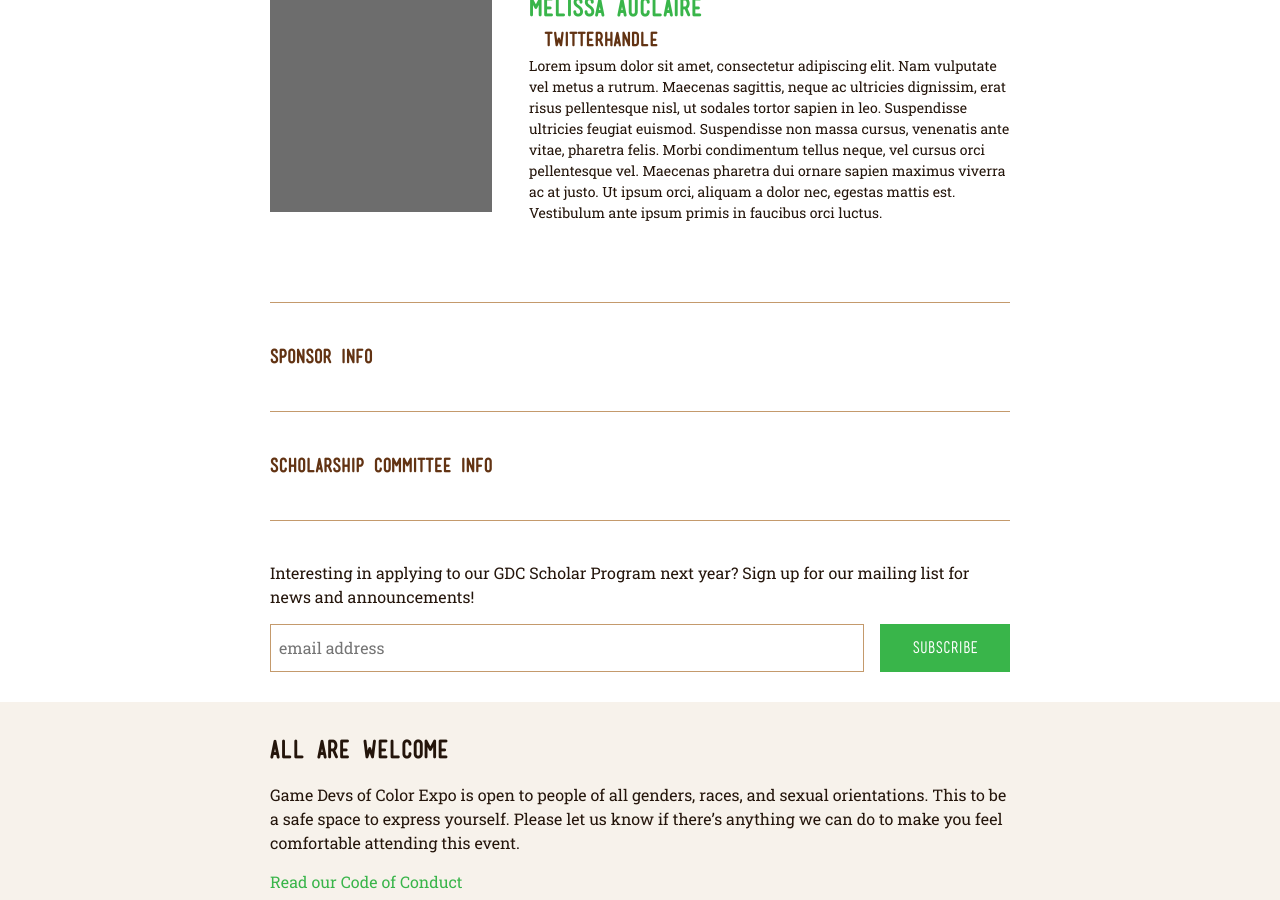
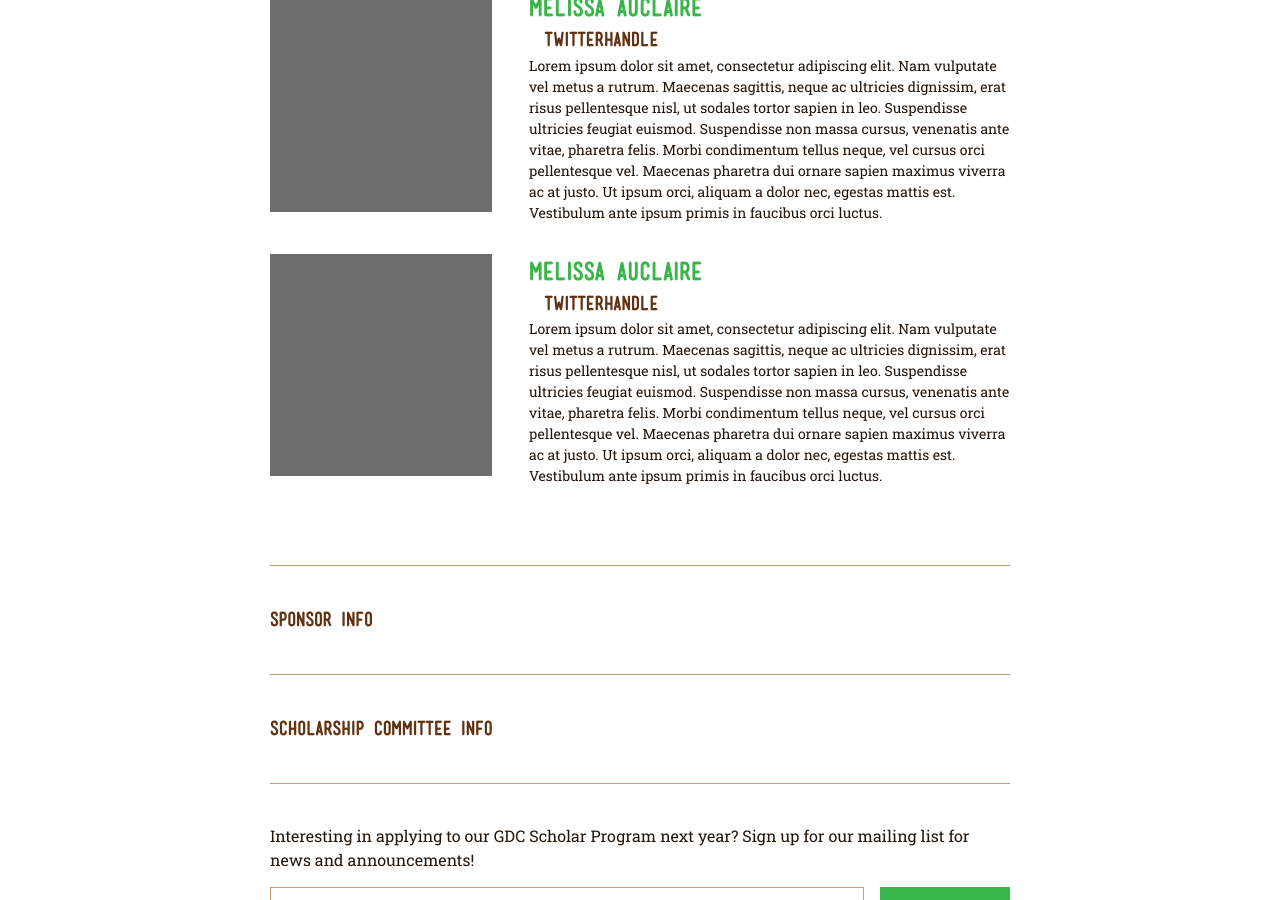
Before and after one commit to BrooklynGamery/gdocexpo, a Jekyll site: the page built from scholars/index.html, in a window 1280 px wide and 900 px high, scrolled down 358 px. Built offline with Jekyll 4.4.1, drawn with Linux system fonts in a browser that asks for light colours.

Commit message:
can the second entry work? (i hope so)

```diff
--- a/_data/scholars.yml
+++ b/_data/scholars.yml
@@ -3,3 +3,9 @@
    link: http://gamedevsofcolorexpo.com/
    description: "Lorem ipsum dolor sit amet, consectetur adipiscing elit. Nam vulputate vel metus a rutrum. Maecenas sagittis, neque ac ultricies dignissim, erat risus pellentesque nisl, ut sodales tortor sapien in leo. Suspendisse ultricies feugiat euismod. Suspendisse non massa cursus, venenatis ante vitae, pharetra felis. Morbi condimentum tellus neque, vel cursus orci pellentesque vel. Maecenas pharetra dui ornare sapien maximus viverra ac at justo. Ut ipsum orci, aliquam a dolor nec, egestas mattis est. Vestibulum ante ipsum primis in faucibus orci luctus."
    image: FirstName_LastName.png
+
+ - title: Melissa Auclaire
+   team: "@TwitterHandle"
+   link: http://gamedevsofcolorexpo.com/
+   description: "Lorem ipsum dolor sit amet, consectetur adipiscing elit. Nam vulputate vel metus a rutrum. Maecenas sagittis, neque ac ultricies dignissim, erat risus pellentesque nisl, ut sodales tortor sapien in leo. Suspendisse ultricies feugiat euismod. Suspendisse non massa cursus, venenatis ante vitae, pharetra felis. Morbi condimentum tellus neque, vel cursus orci pellentesque vel. Maecenas pharetra dui ornare sapien maximus viverra ac at justo. Ut ipsum orci, aliquam a dolor nec, egestas mattis est. Vestibulum ante ipsum primis in faucibus orci luctus."
+   image: FirstName_LastName.png
```
